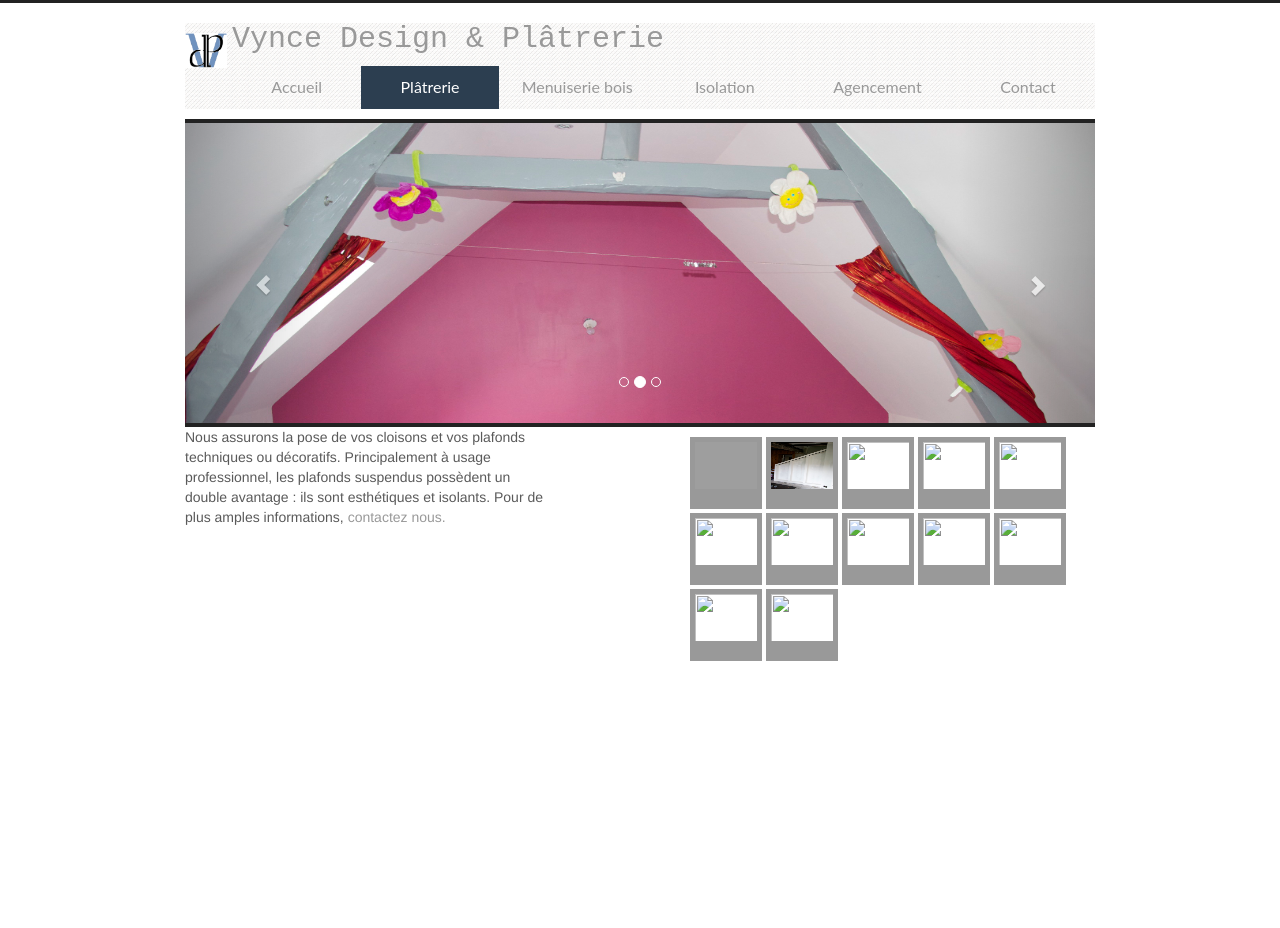
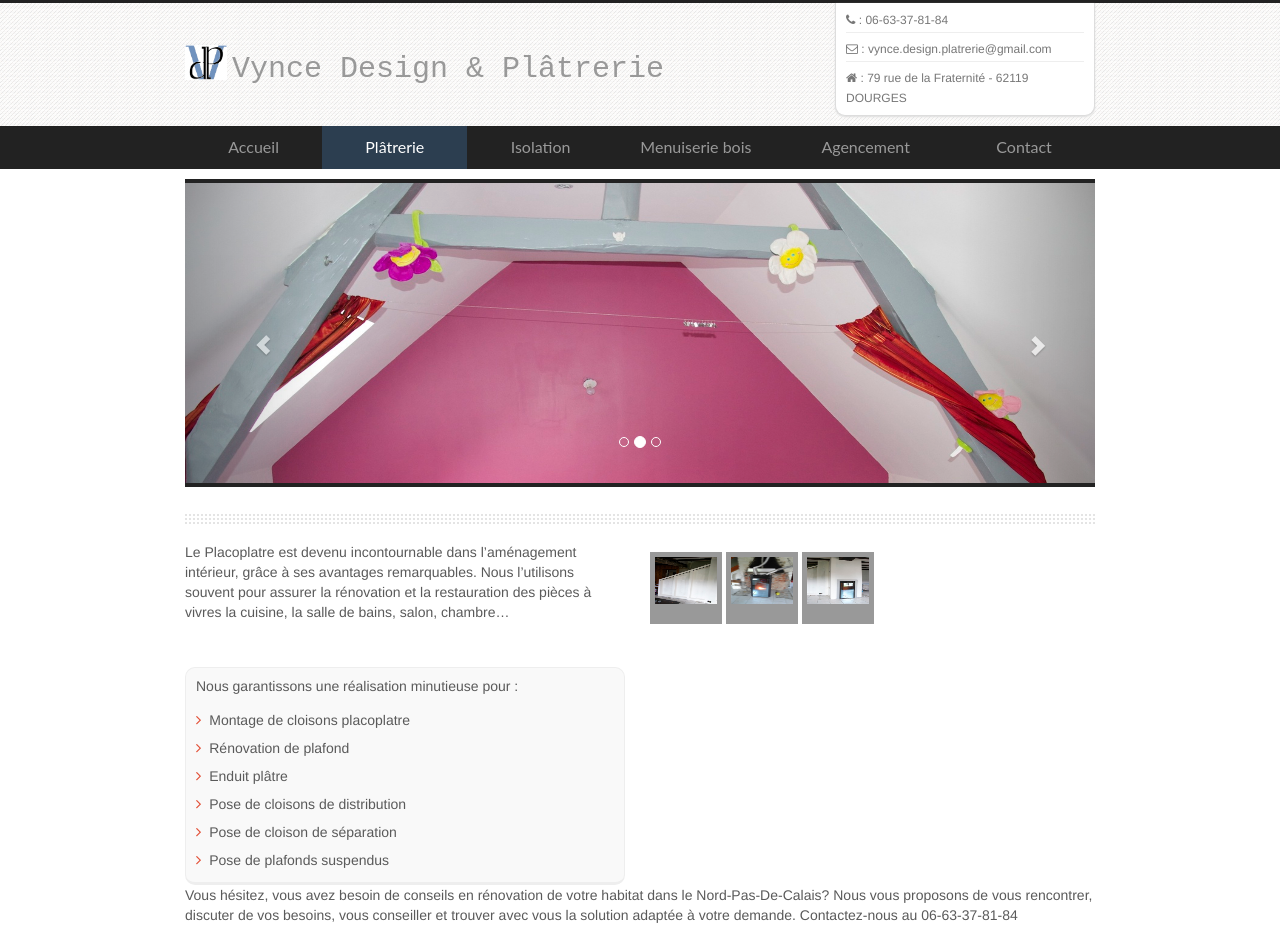
Before and after one commit to fabrige/vdp, a plain HTML site: page vdp 25-05-2014/vdp/plaquiste.html in a window 1280 px wide. Shown: the top 928 px of the page. Before the commit the page ends 800 px from the top, so only its background shows below. Drawn offline with Linux system fonts and the light colour scheme; some packages are replaced by stand-ins of ours; grey boxes are pictures that could not be loaded; a script that the page names is missing.

Commit message:
maj template et page plaquiste
maj template et page plaquiste

```diff
--- a/vdp 25-05-2014/vdp/plaquiste.html
+++ b/vdp 25-05-2014/vdp/plaquiste.html
@@ -13,6 +13,7 @@
 <link href="dist/css/bootstrap.css" rel="stylesheet">
 <link href="dist/css/main.css" rel="stylesheet">
 <link href="assets/css/carousel.css" rel="stylesheet">
+ <link href="dist/css/font-awesome.css" rel="stylesheet">
 <link rel="stylesheet" type="text/css" href="dist/css/jquery.lightbox-0.5.css" media="screen" />
 <link rel="stylesheet" type="text/css" href="dist/css/lightbox.css"/>
 <link href="dist/css/justified-nav.css" rel="stylesheet">
@@ -22,30 +23,55 @@
 </head>
 
 <body>
-
-	<div class="container"  id="bg">
+	    <div>
 
     <div class="masthead">
-
-			<div style ="float:left; margin-right:5px; margin-top:6px;">
+	   <div class="container" id="header">
+      <div class="row" >
+      <div class="col-md-10" id="logo_text">
+      <div style ="float:left; margin-right:5px; margin-top:8px;">
         <img src="logo.png" alt="Title" height="35" width="42" style="margin-top: 4px;">
         </div>
       <div >
       <h3 class="text-muted">Vynce Design &amp; Plâtrerie</h3>
-
     </div>
-			<!--div class="navbar-collapse collapse"-->
-			<!--div class="navbar navbar-inverse navbar-fixed-top"-->
-			<ul class="nav nav-justified">
+  </div>
+ <div class="col-md-2">
+      <div class="list" style="float:right;">
+               <!-- Add your phone number here -->
+               <div class="phone">
+                  <i class="fa fa-phone"></i> : 06-63-37-81-84
+               </div>
+               <hr>
+               <!-- Add your email id here -->
+               <div class="email">
+                  <i class="fa fa-envelope-o"></i> : vynce.design.platrerie@gmail.com
+               </div>
+               <hr>
+               <!-- Add your address here -->
+               <div class="address">
+                  <i class="fa fa-home"></i> : 79 rue de la Fraternité - 62119 DOURGES
+               </div>
+            </div>
+		</div>
+    </div>
+	 </div>
+	<div class="navbar-inverse">
+	 <div class="container">
+		<ul class="nav nav-justified" id ="nav-bar">
           <li><a href="index.html">Accueil</a></li>
           <li class="active"><a href="plaquiste.html">Plâtrerie</a></li>
+          <li><a href="isolation.html">Isolation</a></li>
           <li><a href="menuiserie.html">Menuiserie bois</a></li>
-				<li><a href="isolation.html">Isolation</a></li>
           <li><a href="agencement.html">Agencement</a></li>
           <li><a href="contact.html">Contact</a></li>
         </ul>
-	<!--/div-->
 		</div>
+      </div>
+	    </div>
+	  </div>
+
+	<div class="container"  id="bg">
 
 <!-- Carousel
     ================================================== -->
@@ -58,12 +84,12 @@
 			</ol>
 			<div class="carousel-inner">
 				<div class="item active">
-					<img src="assets/ico/PHOTOS VDP 011.jpg" alt="...">
+					<img src="assets/ico/plafond_deporte.jpg" alt="...">
 					<div class="carousel-caption"></div>
 
 				</div>
 				<div class="item">
-					<img src="assets/ico/DSC_0032.jpg" alt="...">
+					<img src="assets/ico/chambre_rose.jpg" alt="...">
 					<div class="carousel-caption"></div>
 				</div>
 				<div class="item">
@@ -77,83 +103,54 @@
 				class="glyphicon glyphicon-chevron-right"></span></a>
 		</div>
 		<!-- /.carousel -->
-		<div id="commentaire">
-			Nous assurons la pose de vos cloisons et vos plafonds techniques
-			ou décoratifs. Principalement à usage professionnel, les plafonds
-			suspendus possèdent un double avantage : ils sont esthétiques et
-			isolants. Pour de plus amples informations, <a href="contact.html" />contactez
-			nous<a>.
+
+		<div class="bor"></div>
+ <div class="row" >
+		<div class="col-md-6">
+<p>Le Placoplatre est devenu incontournable dans l’aménagement intérieur, grâce à ses avantages remarquables.
+Nous l’utilisons souvent pour assurer la rénovation et la restauration des pièces à vivres la cuisine,
+la salle de bains, salon, chambre…</p>
+
+        <div class="main-box">
+                    <p>Nous garantissons une réalisation minutieuse pour : </p>
+                    <ul>
+                      <li><i class="fa fa-angle-right"></i> Montage de cloisons placoplatre</li>
+					  <li><i class="fa fa-angle-right"></i> Rénovation de plafond</li>
+                      <li><i class="fa fa-angle-right"></i> Enduit plâtre</li>
+                      <li><i class="fa fa-angle-right"></i> Pose de cloisons de distribution</li>
+					  <li><i class="fa fa-angle-right"></i> Pose de cloison de séparation</li>
+					  <li><i class="fa fa-angle-right"></i> Pose de plafonds suspendus</li>
+                    </ul>
                   </div>
-		<div id="gallery">
+
+ </div>
+		<div id="gallery" class="col-md-6">
 			<ul>
-				<li><a href="dist/images/Habillagepoele1.jpg"
-					title="Utilize a flexibilidade dos seletores da jQuery e crie um grupo de imagens como desejar. $('#gallery').lightBox();">
-						<img src="dist/images/Habillagepoele.jpg" width="72" height="72" alt="" />
-				</a></li>
 				<li><a href="dist/images/creation_niche_deco.jpg"
 					title="Création  niches décoratives">
 						<img src="dist/images/creation_niche_deco.jpg" width="72" height="72" alt="" />
 				</a></li>
-				<li><a href="dist/images/design1.jpg"
-					title="Utilize a flexibilidade dos seletores da jQuery e crie um grupo de imagens como desejar. $('#gallery a').lightBox();">
-						<img src="dist/images/design1.jpg" width="72" height="72" alt="" />
-				</a></li>
+
 				<li><a href="dist/images/poeleAvant.jpg"
-					title="Utilize a flexibilidade dos seletores da jQuery e crie um grupo de imagens como desejar. $('#gallery a').lightBox();">
-						<img src="dist/images/poeleAvant.jpg" " width="72" height="72"
+					title="content;">
+						<img src="dist/images/poeleAvant.jpg" width="72" height="72"
 						alt="" />
 				</a></li>
-				<li><a href="dist/images/poeleApres.jpg"
-					title="Utilize a flexibilidade dos seletores da jQuery e crie um grupo de imagens como desejar. $('#gallery a').lightBox();">
-						<img src="dist/images/poeleApres.jpg" width="72" height="72"
-						alt="" />
-				</a></li>
-				<li><a href="dist/images/design1.jpg"
-					title="Utilize a flexibilidade dos seletores da jQuery e crie um grupo de imagens como desejar. $('#gallery a').lightBox();">
-						<img src="dist/images/design1.jpg" width="72" height="72" alt="" />
-				</a></li>
-				<li><a href="dist/images/poeleAvant.jpg"
-					title="Utilize a flexibilidade dos seletores da jQuery e crie um grupo de imagens como desejar. $('#gallery a').lightBox();">
-						<img src="dist/images/poeleAvant.jpg" " width="72" height="72"
-						alt="" />
-				</a></li>
-				<li><a href="dist/images/poeleApres.jpg"
-					title="Utilize a flexibilidade dos seletores da jQuery e crie um grupo de imagens como desejar. $('#gallery a').lightBox();">
-						<img src="dist/images/poeleApres.jpg" width="72" height="72"
-						alt="" />
-				</a></li>
-				<li><a href="dist/images/design1.jpg"
-					title="Utilize a flexibilidade dos seletores da jQuery e crie um grupo de imagens como desejar. $('#gallery').lightBox();">
-						<img src="dist/images/design1.jpg" width="72" height="72" alt="" />
-				</a></li>
-				<li><a href="dist/images/escalier.jpg"
-					title="Utilize a flexibilidade dos seletores da jQuery e crie um grupo de imagens como desejar. $('#gallery a').lightBox();">
-						<img src="dist/images/escalier.jpg" width="72" height="72" alt="" />
-				</a></li>
-				<li><a href="dist/images/design1.jpg"
-					title="Utilize a flexibilidade dos seletores da jQuery e crie um grupo de imagens como desejar. $('#gallery a').lightBox();">
-						<img src="dist/images/design1.jpg" width="72" height="72" alt="" />
-				</a></li>
-				<li><a href="dist/images/poeleAvant.jpg"
-					title="Utilize a flexibilidade dos seletores da jQuery e crie um grupo de imagens como desejar. $('#gallery a').lightBox();">
-						<img src="dist/images/poeleAvant.jpg" " width="72" height="72"
+				<li><a href="dist/images/poele_apres.jpg"
+					title="content;">
+						<img src="dist/images/poele_apres.jpg" width="72" height="72"
 						alt="" />
 				</a></li>
 
 			</ul>
 		</div>
-
-
-
-		<!-- Bootstrap core JavaScript
-    ================================================== -->
-		<!-- Placed at the end of the document so the pages load faster -->
-		<!-- Bootstrap core JavaScript
-    ================================================== -->
-		<!-- Placed at the end of the document so the pages load faster -->
-
+</div>
+          <p>
+			Vous hésitez, vous avez besoin de conseils en rénovation de votre habitat dans le Nord-Pas-De-Calais?
+			Nous vous proposons de vous rencontrer, discuter de vos besoins, vous conseiller et trouver avec vous la solution adaptée à votre demande.
+			Contactez-nous au 06-63-37-81-84</p>.
 		<script src="assets/js/jquery.js"></script>
-		<script type="text/javascript" src="assets/js/jquery.lightbox-0.5.js"></script>
+		<script type="text/javascript" src="dist/js/jquery.lightbox-0.5.js"></script>
 		<script src="dist/js/bootstrap.min.js"></script>
 		<script src="assets/js/holder.js"></script>
 		<script>
```
Also changed, not shown: vdp 25-05-2014/vdp/agencement.html (+38 -6 lines), vdp 25-05-2014/vdp/contact.html (+37 -6 lines), vdp 25-05-2014/vdp/index.html (+4 -4 lines), vdp 25-05-2014/vdp/isolation.html (+37 -7 lines), vdp 25-05-2014/vdp/menuiserie.html (+36 -7 lines), vdp 25-05-2014/vdp/assets/ico/DSC_0032.jpg (deleted), vdp 25-05-2014/vdp/assets/ico/PHOTOS VDP 012.JPG (deleted), vdp 25-05-2014/vdp/assets/ico/PHOTOS VDP 012Bis.jpg (deleted), vdp 25-05-2014/vdp/assets/ico/chambre_rose.jpg (added), vdp 25-05-2014/vdp/assets/ico/plafond_deporte.jpg (renamed from vdp 25-05-2014/vdp/assets/ico/PHOTOS VDP 011.jpg), vdp 25-05-2014/vdp/dist/images/Avant - Poêle à granulés.jpg (deleted), vdp 25-05-2014/vdp/dist/images/poeleAvant.jpg (added), vdp 25-05-2014/vdp/dist/images/poele_apres - copie.jpg (added), vdp 25-05-2014/vdp/dist/images/poele_apres.jpg (added), 1 more files, 1 other file. Lines whose indentation alone changed are shown as unchanged.
